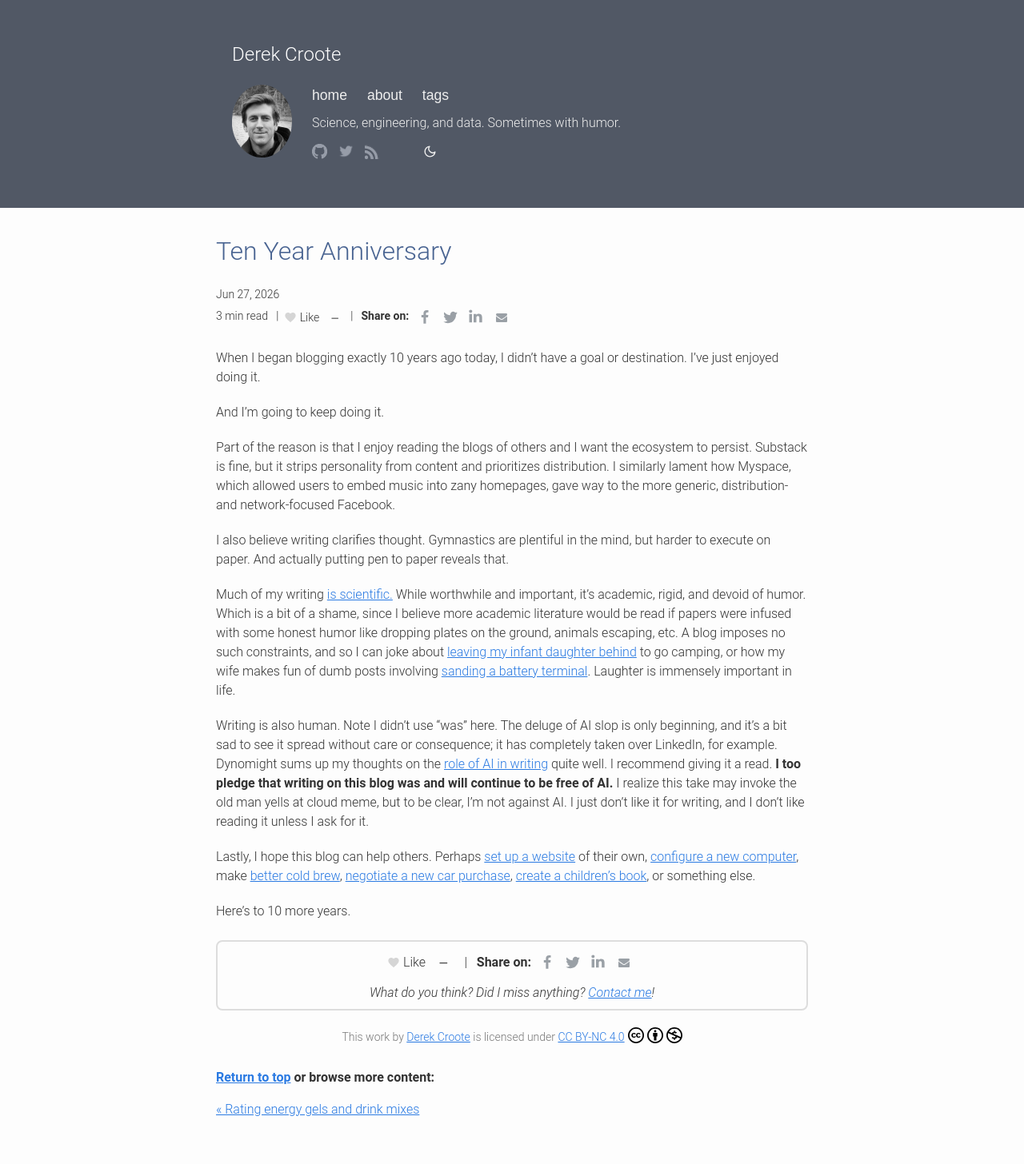
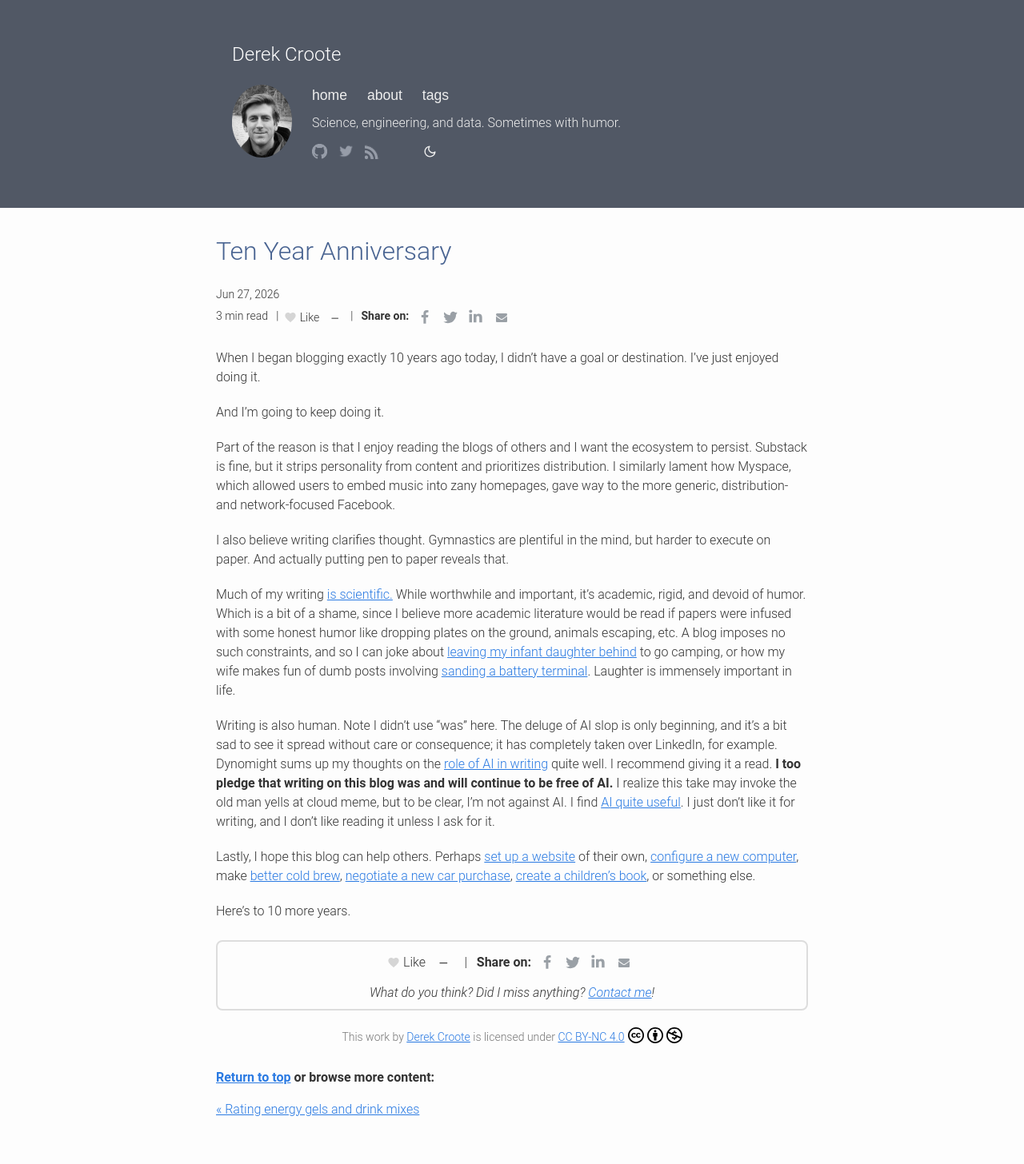
Before and after one commit to dcroote/dcroote.github.io, a Jekyll site: the page built from _posts/2026-06-27-ten-year-anniversary.md, in a window 1280 px wide. Shown: the whole page at 80% size. Built offline with Jekyll 4.4.1, drawn with Linux system fonts in a browser that asks for light colours; some web fonts are replaced.

Commit message:
fix: link

```diff
--- a/_posts/2026-06-27-ten-year-anniversary.md
+++ b/_posts/2026-06-27-ten-year-anniversary.md
@@ -21,7 +21,7 @@ Much of my writing <a href="https://scholar.google.com/citations?user=PevRGmgAAA
 Laughter is immensely important in life.
 
 Writing is also human. Note I didn't use "was" here. The deluge of AI slop is only beginning, and it's a bit sad to see it spread without care or consequence; it has completely taken over LinkedIn, for example. Dynomight sums up my thoughts on the <a href="https://dynomight.net/blink/" target="_blank">role of AI in writing</a> quite well. I recommend giving it a read. <span style="font-weight: bold;">I too pledge that writing on this blog was and will continue to be free of AI.</span> I realize this take may invoke the old man yells at cloud meme,
-but to be clear, I'm not against AI. I just don't like it for writing, and I don't like reading it unless I ask for it.
+but to be clear, I'm not against AI. I find [AI quite useful](/2026/06/07/where-ai-is-useful.html). I just don't like it for writing, and I don't like reading it unless I ask for it.
 
 Lastly, I hope this blog can help others. Perhaps [set up a website](/2023/08/18/website-cheaply.html) of their own, [configure a new computer](/2023/11/21/configuring-a-new-laptop.html), make [better cold brew](/2020/05/09/cold-brew.html), [negotiate a new car purchase](/2025/02/01/ai-car-negotiations.html), [create a children's book](/2023/12/10/childrens-book.html), or something else.
 
```
